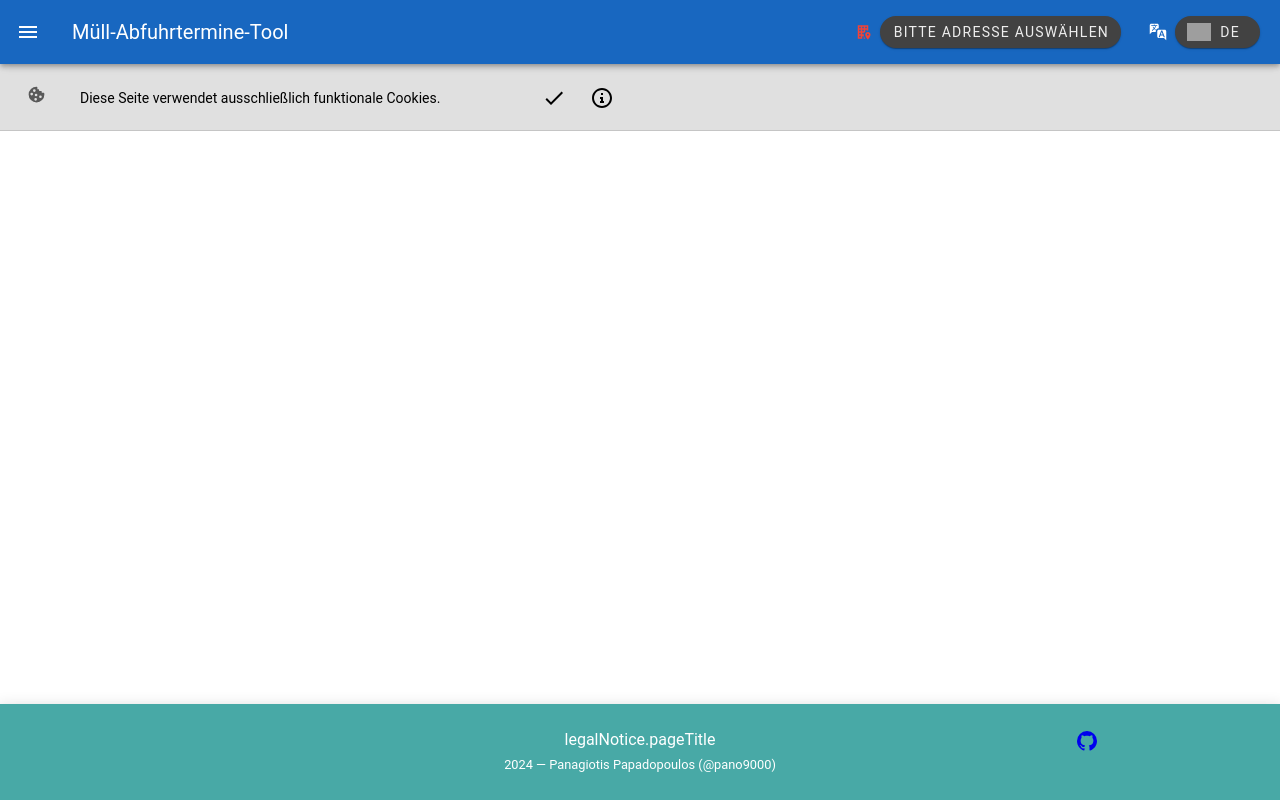
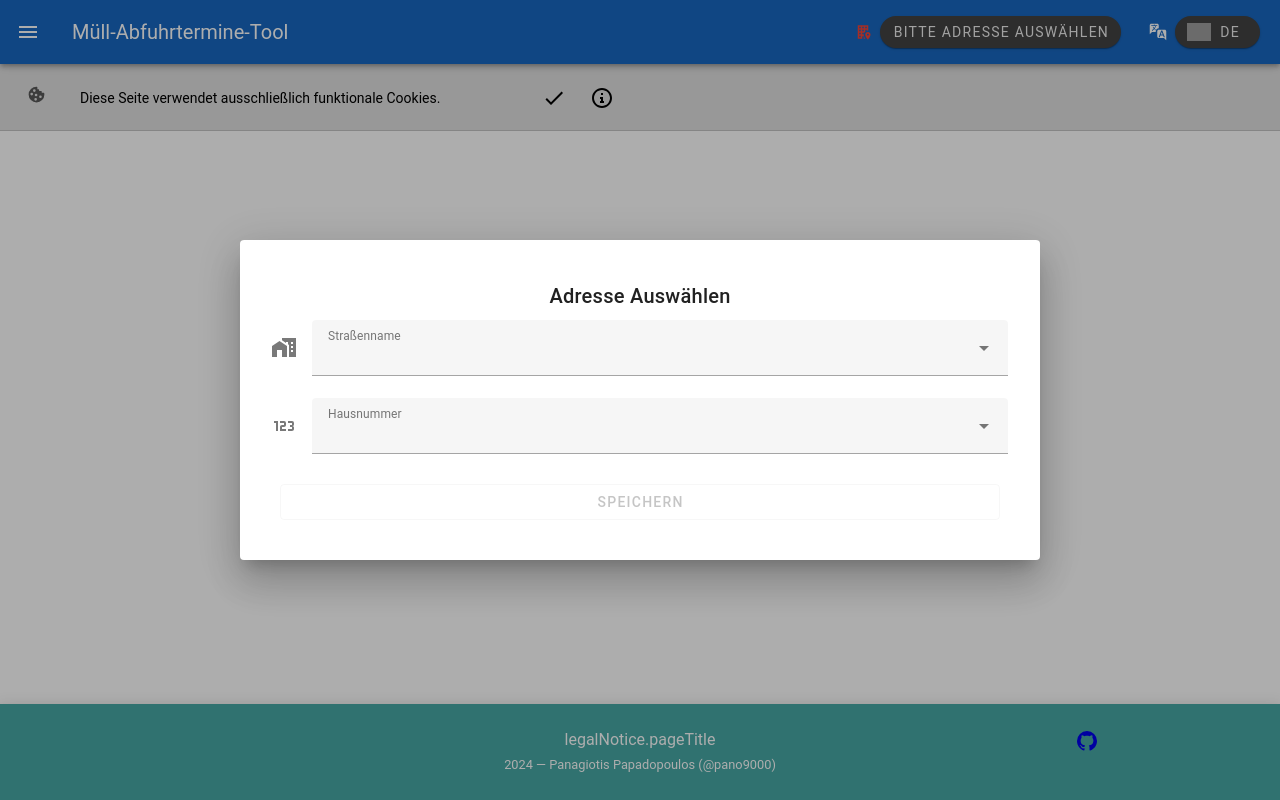
Before and after one commit to pano9000/aws-stuttgart-pickup-dates-service, a Nuxt app: page /all in a window 1280 px wide. Both pictures are taken after a click on the button "BITTE ADRESSE AUSWÄHLEN". Built offline with nearby package versions, Linux system fonts and the light colour scheme; grey boxes are pictures that could not be loaded.

Commit message:
feat(LocationPicker): turn menu into a more usable dialog

```diff
--- a/components/LocationPicker/BaseLocationPicker.vue
+++ b/components/LocationPicker/BaseLocationPicker.vue
@@ -1,18 +1,17 @@
 <template>
-  <v-card
-    class="pa-8"
-  >
-    <v-card-title>
+  <v-card class="pa-8">
+
+    <v-card-title class="text-center">
       {{ i18n.t('baseLocationPicker.title') }}
     </v-card-title>
+
     <v-form
       ref="form"
-      class="d-flex align-baseline ga-4"
+      class="align-baseline ga-4"
       :disabled="!isLocationPickerActive && hasSetStreet"
       @submit.prevent="storeStreetInCookieHandler"
     >
-      <v-row align="center">
-        <v-col cols="5">
+
       <LocationPickerComboBox
         v-model:input-combo-box="streetname"
         v-model:streetname="streetname"
@@ -22,9 +21,7 @@
         :icon="mdiHomeCity"
         :label="i18n.t('baseLocationPicker.labelStreetName')"
       />
-        </v-col>
 
-        <v-col cols="5">
       <LocationPickerComboBox
         v-model:input-combo-box="streetno"
         v-model:streetname="streetname"
@@ -34,33 +31,29 @@
         :icon="mdiNumeric"
         :label="i18n.t('baseLocationPicker.labelStreetNo')"
       />
-        </v-col>
 
-        <v-col cols="auto">
-          <v-tooltip
-            :text="(isLocationPickerActive || !hasSetStreet) ? i18n.t('baseLocationPicker.btnSave') : i18n.t('baseLocationPicker.btnEdit')"
-            location="top"
-          >
-            <template #activator="{ props }">
+      <v-card-actions>
+
         <v-btn
           v-if="isLocationPickerActive || !hasSetStreet"
+          type="submit"
           :disabled="!form?.isValid"
-                type="submit"
-                :icon="mdiCheckBold"
-                v-bind="props"
+          block
+          border
+          :text="i18n.t('baseLocationPicker.btnSave')"
         />
 
         <v-btn
           v-else
           type="button"
-                :icon="mdiPencil"
-                v-bind="props"
-                @click="isLocationPickerActive = !isLocationPickerActive"
+          block
+          border
+          :text="i18n.t('baseLocationPicker.btnChange')"
+          @click="changeAddressHandler"
         />
-            </template>
-          </v-tooltip>
-        </v-col>
-      </v-row>
+
+      </v-card-actions>
+
     </v-form>
   </v-card>
 </template>
@@ -68,7 +61,7 @@
 <script setup lang="ts">
 import { VForm } from 'vuetify/components';
 import { useCookieUserConfig } from '~/composables/useCookieUserConfig';
-import { mdiHomeCity, mdiNumeric, mdiCheckBold, mdiPencil } from "@mdi/js";
+import { mdiHomeCity, mdiNumeric } from "@mdi/js";
 
 const { cookieStreet, hasSetStreet } = useCookieUserConfig();
 const { i18n, multiMergeLocaleMessage } = useCustomI18n();
@@ -78,21 +71,31 @@ const streetno = ref(cookieStreet.value.streetno);
 const isLocationPickerActive = ref(false);
 const form = ref<InstanceType<typeof VForm>|null>();
 
-multiMergeLocaleMessage("baseLocationPicker", [
-  ["title", {de: "Adresse Auswählen", en: "Select Address"}],
-  ["labelStreetName", {de: "Straßenname", en: "Street Name"}],
-  ["labelStreetNo", {de: "Hausnummer", en: "Street Number"}],
-  ["btnEdit", {de: "Bearbeiten", en: "Edit"}],
-  ["btnSave", {de: "Speichern", en: "Save"}],
-])
+const emits = defineEmits(["locationSubmitted"]);
 
 function storeStreetInCookieHandler() {
   if (form?.value?.isValid) {
     cookieStreet.value.streetname = streetname.value;
     cookieStreet.value.streetno = streetno.value;
-    isLocationPickerActive.value = false
+    isLocationPickerActive.value = false;
+    emits('locationSubmitted')
   }
 }
+
+function changeAddressHandler() {
+  streetname.value = '';
+  streetno.value = '';
+  isLocationPickerActive.value = true;
+}
+
+multiMergeLocaleMessage("baseLocationPicker", [
+  ["title", {de: "Adresse Auswählen", en: "Select Address"}],
+  ["labelStreetName", {de: "Straßenname", en: "Street Name"}],
+  ["labelStreetNo", {de: "Hausnummer", en: "Street Number"}],
+  ["btnSave", {de: "Speichern", en: "Save"}],
+  ["btnChange", {de: "Ändern", en: "Change"}],
+]);
+
 </script>
 
 <style>
--- a/components/Navigation/NavigationAppBarMenuLocationPicker.vue
+++ b/components/Navigation/NavigationAppBarMenuLocationPicker.vue
@@ -1,26 +1,24 @@
 <template>
-  <v-menu
-    id="menu-locationpicker"
-    width="100vw"
-    :close-on-content-click="false"
-    open-on-hover
-    eager
-  >
-    <template #activator="{ props }">
-      <div v-bind="props">
-        <v-btn
+  <v-dialog id="menu-locationpicker">
+
+    <template #activator="{ props: dialogActivatorProps }">
+      <v-btn
         :prepend-icon="mdiOfficeBuildingMarker"
         :color="(!hasSetStreet) ? 'red' : undefined"
-        >
+        v-bind="{...dialogActivatorProps}"
+      >
         <v-chip
           :text="hasSetStreet ? `${cookieStreet.streetname} ${cookieStreet.streetno}` : i18n.t('locationPickerNavMenuBtn.noAddress')"
           variant="elevated"
         />
-        </v-btn>
-      </div>
+      </v-btn>
     </template>
-    <BaseLocationPicker/>
-  </v-menu>
+
+    <template #default="{ isActive }">
+      <BaseLocationPicker @location-submitted="isActive.value = false"/>
+    </template>
+
+  </v-dialog>
 </template>
 
 <script setup lang="ts">
@@ -33,7 +31,7 @@
   const { i18n, multiMergeLocaleMessage }  = useCustomI18n();
 
   multiMergeLocaleMessage("locationPickerNavMenuBtn", [
-    ["noAddress", {de: "Bitte Adresse Auswählen", en: "Please Select Address"}],
+    ["noAddress", {de: "Bitte Adresse Auswählen", en: "Please Select An Address"}],
   ]);
 
 
```
Lines whose indentation alone changed are shown as unchanged.
